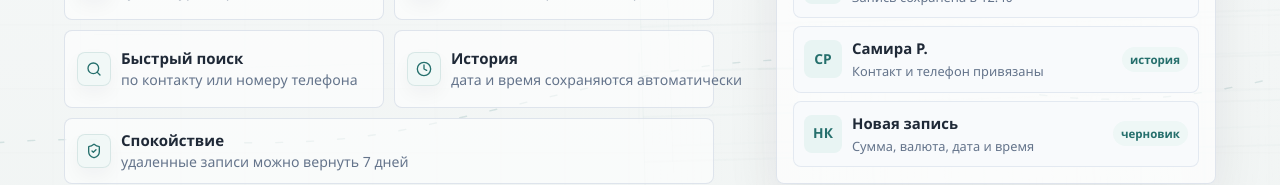
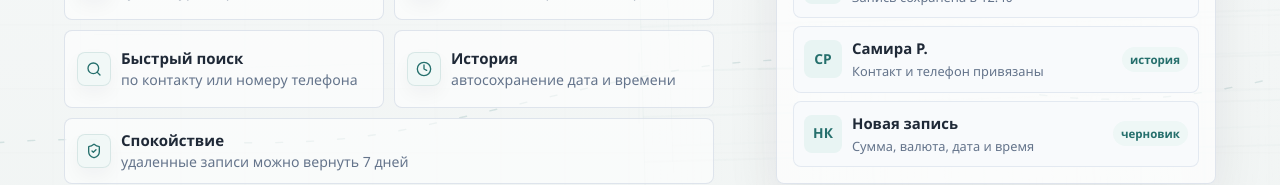
Before and after one commit to anas-it/HunaSuna, a Next.js app in the folder Web-Project/: page / in a window 1280 px wide. Shown: the part 476-661 px from the top of the page. Built offline with nearby package versions, Linux system fonts and the light colour scheme; no server answers.

Commit message:
Update home history benefit text

```diff
--- a/Web-Project/app/page.tsx
+++ b/Web-Project/app/page.tsx
@@ -28,7 +28,7 @@ const homeBenefits = [
     title: "Быстрый поиск"
   },
   {
-    description: "дата и время сохраняются автоматически",
+    description: "автосохранение дата и времени",
     icon: Clock,
     title: "История"
   },
```
